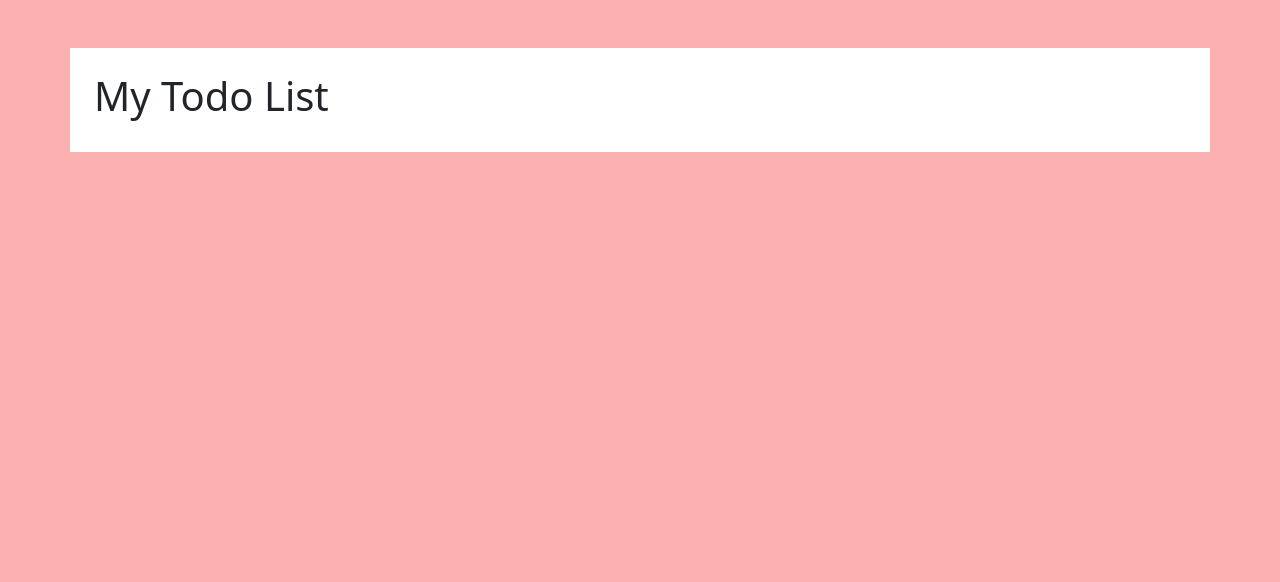
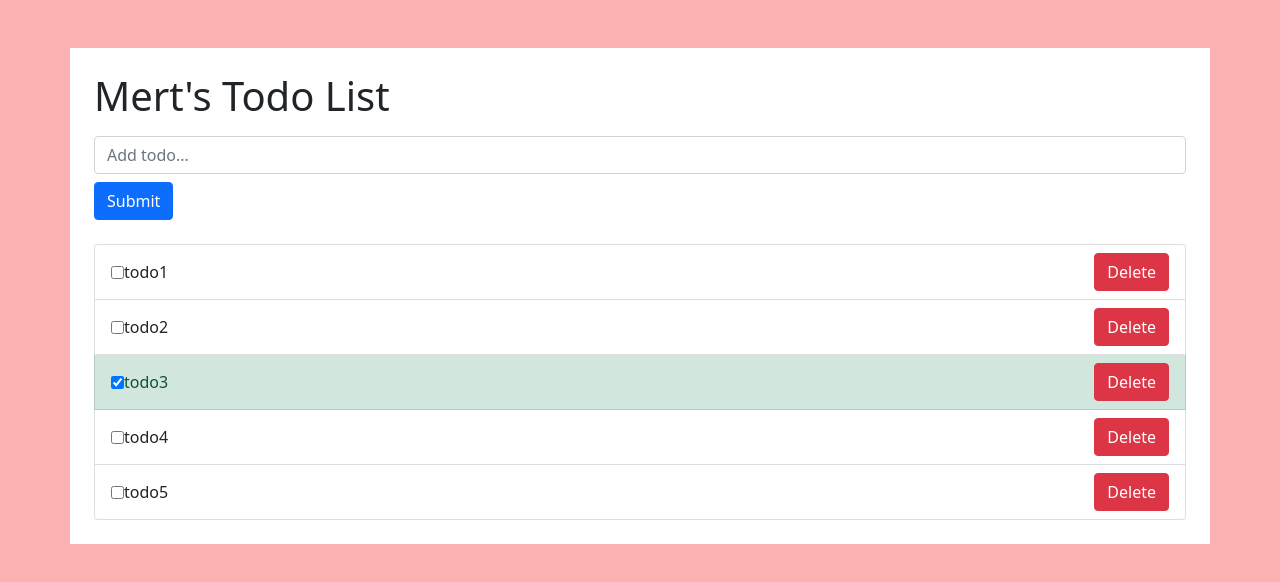
Before and after one commit to 159-Pazarama-React-Bootcamp/week-2-case-mrtksknn, a React (Create React App) app in the folder todo-app/: page / in a window 1280 px wide. Shown: the top 582 px of the page. Built offline with nearby package versions, Linux system fonts and the light colour scheme.

Commit message:
created: start version of project

```diff
--- a/todo-app/package.json
+++ b/todo-app/package.json
@@ -10,6 +10,7 @@
     "react": "^17.0.2",
     "react-dom": "^17.0.2",
     "react-scripts": "5.0.0",
+    "redux": "^4.1.2",
     "web-vitals": "^2.1.2"
   },
   "scripts": {
--- a/todo-app/src/App.js
+++ b/todo-app/src/App.js
@@ -1,9 +1,13 @@
 import React from 'react'
+import AddTodoForm from './components/AddNewItem'
+import TodoList from './components/TodoList'
 
 const App = () => {
   return (
     <div className="container bg-white p-4 mt-5">
-      <h1>My Todo List</h1>
+      <h1>Mert's Todo List</h1>
+      <AddTodoForm />
+      <TodoList />
     </div>
   )
 }
--- /dev/null
+++ b/todo-app/src/components/AddNewItem.js
@@ -0,0 +1,28 @@
+import React, { useState } from 'react'
+
+const AddNewItem = () => {
+  const [value, setValue] = useState('')
+
+  const onSubmit = (event) => {
+    event.preventDefault()
+    console.log('user entered: ' + value)
+  }
+
+  return (
+    <form onSubmit={onSubmit} className="form-inline mt-3 mb-3">
+      <input
+        type="text"
+        className="form-control mb-2 mr-sm-2"
+        placeholder="Add todo..."
+        value={value}
+        onChange={(event) => setValue(event.target.value)}
+      ></input>
+
+      <button type="submit" className="btn btn-primary mb-2">
+        Submit
+      </button>
+    </form>
+  )
+}
+
+export default AddNewItem
--- /dev/null
+++ b/todo-app/src/components/ListItem.js
@@ -0,0 +1,20 @@
+import React from 'react'
+
+const ListItem = ({ id, title, completed }) => {
+  return (
+    <li
+      key={id}
+      className={`list-group-item ${completed && 'list-group-item-success'}`}
+    >
+      <div className="d-flex justify-content-between">
+        <span className="d-flex align-items-center">
+          <input type="checkbox" className="mr-3" checked={completed}></input>
+          {title}
+        </span>
+        <button className="btn btn-danger">Delete</button>
+      </div>
+    </li>
+  )
+}
+
+export default ListItem
--- /dev/null
+++ b/todo-app/src/components/TodoList.js
@@ -0,0 +1,22 @@
+import React from 'react'
+import ListItem from './ListItem'
+
+const TodoList = () => {
+  const todos = [
+    { id: 1, title: 'todo1', completed: false },
+    { id: 2, title: 'todo2', completed: false },
+    { id: 3, title: 'todo3', completed: true },
+    { id: 4, title: 'todo4', completed: false },
+    { id: 5, title: 'todo5', completed: false },
+  ]
+
+  return (
+    <ul className="list-group">
+      {todos.map((todo) => (
+        <ListItem id={todo.id} title={todo.title} completed={todo.completed} />
+      ))}
+    </ul>
+  )
+}
+
+export default TodoList
```
Also changed, not shown: 1 other file (tests, documents, lock files or other folders).
